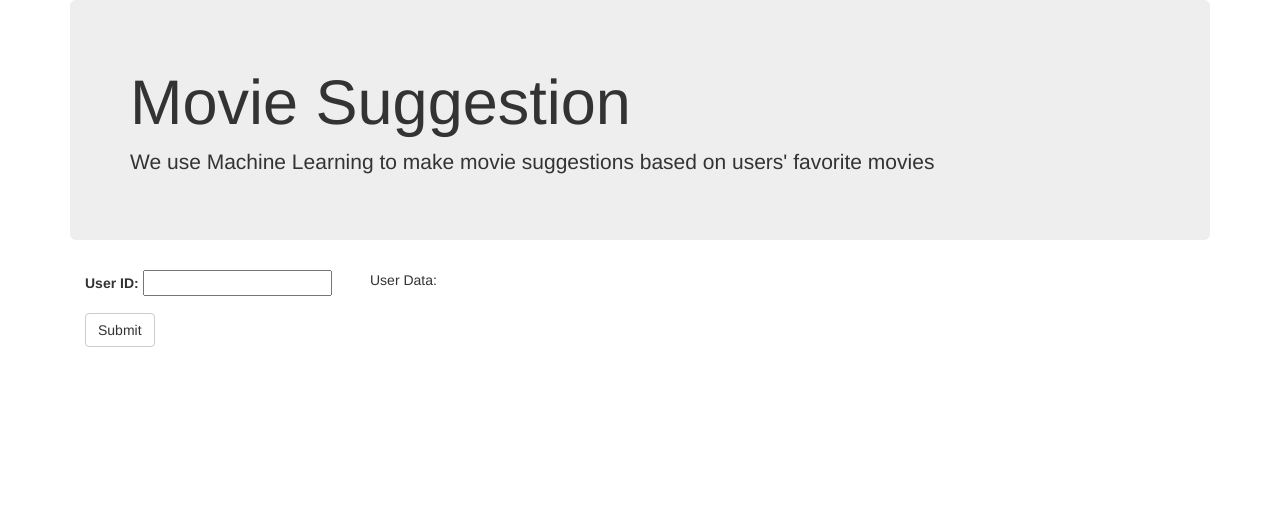
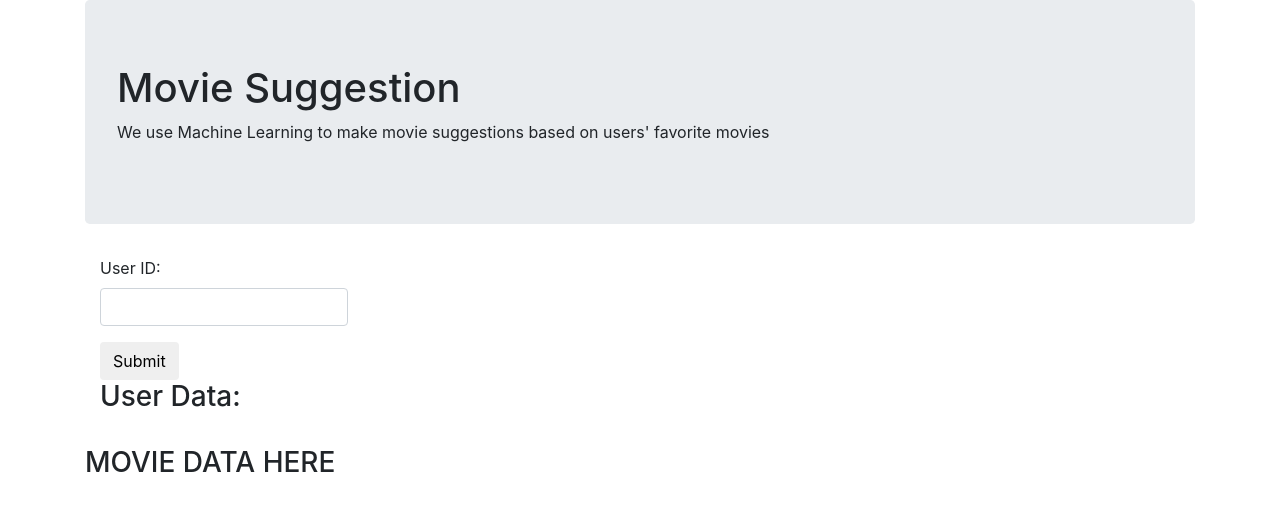
Before and after one commit to mkung8889/movie_app, a Flask app: page / in a window 1280 px wide. Shown: the top 511 px of the page. Run offline with Flask 2, Linux system fonts and the light colour scheme; parts of the project's set-up code (start-up, migrations or seed data) failed here and were passed over; some libraries are stand-ins or nearby versions.

Commit message:
rough draft of app, add team_prediction notebook, update top5rec fucntion

```diff
--- a/movies/app.py
+++ b/movies/app.py
@@ -17,8 +17,10 @@ def home():
         user_id = request.form["userId"]
         user_data = mp.user_data(user_id)
         user_rec = mp.top5rec(user_id)
-
-    return render_template("index.html")
+        return render_template("index.html", user_data=user_data, user_rec=user_rec)
+    else:
+        return render_template("index.html",user_data =1)
+    return render_template("index.html", user_data =1)
 
 @app.route("/movies")
 def movies():
--- /dev/null
+++ b/movies/config.py
@@ -0,0 +1 @@
+api_key = "&apikey=trilogy"
--- a/movies/movie_prediction.py
+++ b/movies/movie_prediction.py
@@ -1,5 +1,9 @@
 import pandas as pd
 import numpy as np
+import json
+import requests
+
+from config import api_key
 
 #Reading users file:
 u_cols = ['user_id', 'age', 'sex', 'occupation', 'zip_code']
@@ -43,7 +47,6 @@ def top5rec(user_id):
     for movie in rated_movies:
         if movie-1 in orderedRecs:
             orderedRecs.remove(movie)
-    print(len(orderedRecs))
     top5 = orderedRecs[0:5]
     rec_df = pd.DataFrame()
     for movie in top5:
@@ -57,7 +60,19 @@ def top5rec(user_id):
             "IMDb_URL": row[4]
         }
         movie_list.append(movie_data)
-    return(movie_list)
+    url = "http://www.omdbapi.com/?t="
+    movie_data = []
+    for movie in movie_list:
+        title = movie["movie_title"][:-7]
+        if ", " in title:
+            split_title = title.split(", ")
+            title = split_title[1] + " " + split_title[0]
+        year = movie["release_date"].split("-")[2]
+        response = requests.get(url + title + api_key +"&y="+year)
+        # print(response.url)
+        data = response.json()
+        movie_data.append(data)
+    return(movie_data)
 
 ######user data
 def user_data(user_id):
@@ -65,10 +80,11 @@ def user_data(user_id):
     ratings_count = ratings.groupby("user_id").count()["movie_id"]
     user_data["#_movies_rated"] = ratings_count
     user = {
-        "user_id": f"{users.iloc[int(user_id)-1].values[0]}",
-        "age": f"{users.iloc[int(user_id)-1].values[1]}",
-        "sex": f"{users.iloc[int(user_id)-1].values[2]}",
-        "occupation": f"{users.iloc[int(user_id)-1].values[3]}",
-        "#_movie_rated": f"{users.iloc[int(user_id)-1].values[4]}"
+        "user_id": user_id,
+        "age": f"{user_data.iloc[int(user_id)-1].values[0]}",
+        "sex": f"{user_data.iloc[int(user_id)-1].values[1]}",
+        "occupation": f"{user_data.iloc[int(user_id)-1].values[2]}",
+        "zipcode": f"{user_data.iloc[int(user_id)-1].values[3]}",
+        "num_movies_rated": f"{user_data.iloc[int(user_id)-1].values[4]}"
     }
     return(user)
--- a/movies/templates/index.html
+++ b/movies/templates/index.html
@@ -7,7 +7,9 @@
     <title>Movies App</title>
 
     <!-- Bootstrap -->
-    <link rel="stylesheet" href="https://maxcdn.bootstrapcdn.com/bootstrap/3.3.7/css/bootstrap.min.css">
+    <!-- <link rel="stylesheet" href="https://maxcdn.bootstrapcdn.com/bootstrap/3.3.7/css/bootstrap.min.css"> -->
+    <link rel="stylesheet" href="https://maxcdn.bootstrapcdn.com/bootstrap/4.0.0/css/bootstrap.min.css" integrity="sha384-Gn5384xqQ1aoWXA+058RXPxPg6fy4IWvTNh0E263XmFcJlSAwiGgFAW/dAiS6JXm" crossorigin="anonymous">
+    <link rel="stylesheet" type="text/css" href="../static/css/style.css">
 </head>
 <body>
     <div class="container">
@@ -15,12 +17,13 @@
           <h1>Movie Suggestion</h1>
           <p>We use Machine Learning to make movie suggestions based on users' favorite movies</p>
         </div>
-
+    </div>
+    <div class="container">
         <div class="col-md-3">
             <form method="POST" action="/">
             <div class="form-group">
                 <label for="fav-movies">User ID:</label>
-                <input type="text" id="userId">
+                <input class="form-control" type="text" name ="userId" id="userId">
                 <!-- <textarea class="form-control" rows="5" id="comment"></textarea> -->
 
             </div>
@@ -28,18 +31,67 @@
             </form>
         </div>
 
-        <div class="col-md-9">
-            <p>
-                User Data:
-
-            </p>
+        <div class="col-md-6" id="userData">
+        {% if user_data == 1 %}
+        <h3>User Data:</h3>
+        {% else %}
+            <h3>User ID: {{ user_data.user_id }}</h3>
+            <h3>Age: {{ user_data.age }}</h3>
+            <h3>Sex: {{ user_data.sex }}</h3>
+            <h3>Occupation: {{ user_data.occupation }}</h3>
+            <h3>Zipcode: {{ user_data.zipcode }}</h3>
+            <h3># of Movies Rated: {{ user_data.num_movies_rated }}</h3>
+        {% endif %}
         </div>
     </div>
-    <div class="container" id="movie_recs">
-
+    <br>
+    <!-- </div> -->
+    <div class="container">
+    {% if user_data == 1 %}
+    <h3>MOVIE DATA HERE</h3>
+    {% else %}
+    <h3>5 Recommended Movies</h3>
+    <div class="container col-md-10" id="carousel">
+        <div id="carouselExampleIndicators" class="carousel slide" data-ride="carousel">
+            <ol class="carousel-indicators">
+                <li data-target="#carouselExampleIndicators" data-slide-to="0" class="active"></li>
+                <li data-target="#carouselExampleIndicators" data-slide-to="1"></li>
+                <li data-target="#carouselExampleIndicators" data-slide-to="2"></li>
+                <li data-target="#carouselExampleIndicators" data-slide-to="3"></li>
+                <li data-target="#carouselExampleIndicators" data-slide-to="4"></li>
+            </ol>
+            <div class="carousel-inner">
+                {% for movie in user_rec%}
+                {% if loop.index == 1%}
+                <div class="carousel-item active">
+                <img class="d-block w-100" src={{ movie["Poster"] }} alt="Rec Movie {{ loop.index }}">
+                </div>
+                {% else %}
+                <div class="carousel-item">
+                <img class="d-block w-100" src={{ movie["Poster"] }} alt="Rec Movie {{ loop.index }}">
+                </div>
+                {% endif %}
+                {% endfor%}
+            </div>
+            <a class="carousel-control-prev" href="#carouselExampleIndicators" role="button" data-slide="prev">
+                <span class="carousel-control-prev-icon" aria-hidden="true"></span>
+                <span class="sr-only">Previous</span>
+            </a>
+            <a class="carousel-control-next" href="#carouselExampleIndicators" role="button" data-slide="next">
+                <span class="carousel-control-next-icon" aria-hidden="true"></span>
+                <span class="sr-only">Next</span>
+            </a>
+        </div>
+    </div>
+    {% endif %}
     </div>
 
+    <script src="https://code.jquery.com/jquery-3.2.1.slim.min.js" integrity="sha384-KJ3o2DKtIkvYIK3UENzmM7KCkRr/rE9/Qpg6aAZGJwFDMVNA/GpGFF93hXpG5KkN" crossorigin="anonymous"></script>
+    <script src="https://cdnjs.cloudflare.com/ajax/libs/popper.js/1.12.9/umd/popper.min.js" integrity="sha384-ApNbgh9B+Y1QKtv3Rn7W3mgPxhU9K/ScQsAP7hUibX39j7fakFPskvXusvfa0b4Q" crossorigin="anonymous"></script>
+    <script src="https://maxcdn.bootstrapcdn.com/bootstrap/4.0.0/js/bootstrap.min.js" integrity="sha384-JZR6Spejh4U02d8jOt6vLEHfe/JQGiRRSQQxSfFWpi1MquVdAyjUar5+76PVCmYl" crossorigin="anonymous"></script>
 </body>
-<script src="https://cdnjs.cloudflare.com/ajax/libs/d3/5.5.0/d3.min.js"></script>
-<script type="text/javascript" src="./../static/js/app.js"></script>
+<!-- <script src="https://cdnjs.cloudflare.com/ajax/libs/d3/5.5.0/d3.min.js"></script> -->
+
+
+<!-- <script type="text/javascript" src="./../static/js/app.js"></script> -->
 </html>
```
Also changed, not shown: movies/static/css/style.css (+9 -0 lines), requirements.txt (+11 -7 lines), 1 other file.
